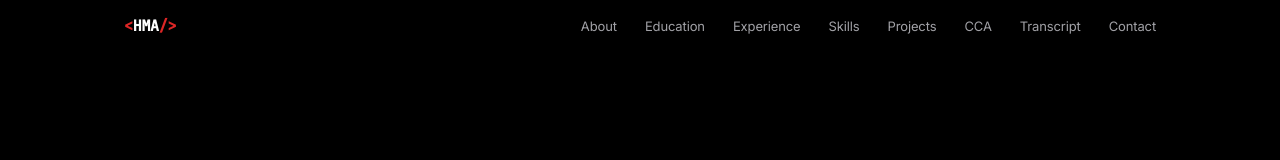
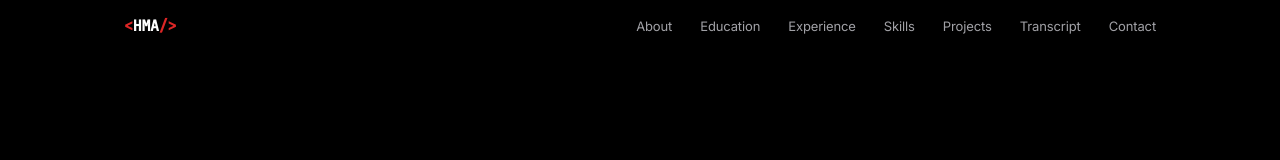
Before and after one commit to Htet-Myark/portfolio4SUTD, a React (Vite) app: page / in a window 1280 px wide. Shown: the top 160 px of the page. Built offline with nearby package versions, Linux system fonts and the light colour scheme; no server answers.

Commit message:
Update Navbar.jsx

```diff
--- a/src/components/Navbar.jsx
+++ b/src/components/Navbar.jsx
@@ -7,7 +7,7 @@ const links = [
   { href: '#experience', label: 'Experience' },
   { href: '#skills', label: 'Skills' },
   { href: '#projects', label: 'Projects' },
-  { href: '#cca', label: 'CCA' },
+
   { href: '#transcript', label: 'Transcript' },
   { href: '#contact', label: 'Contact' },
 ]
```
